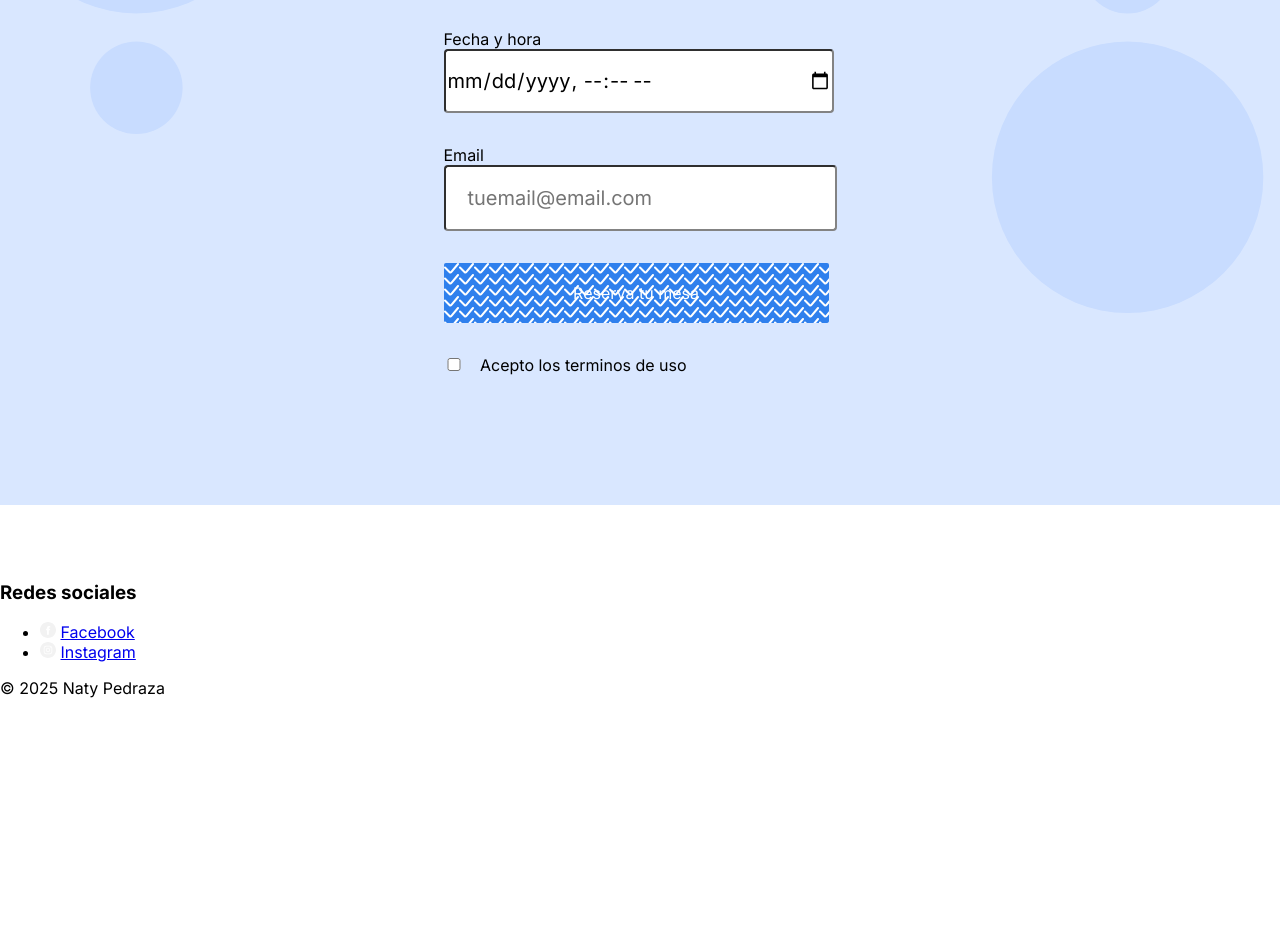
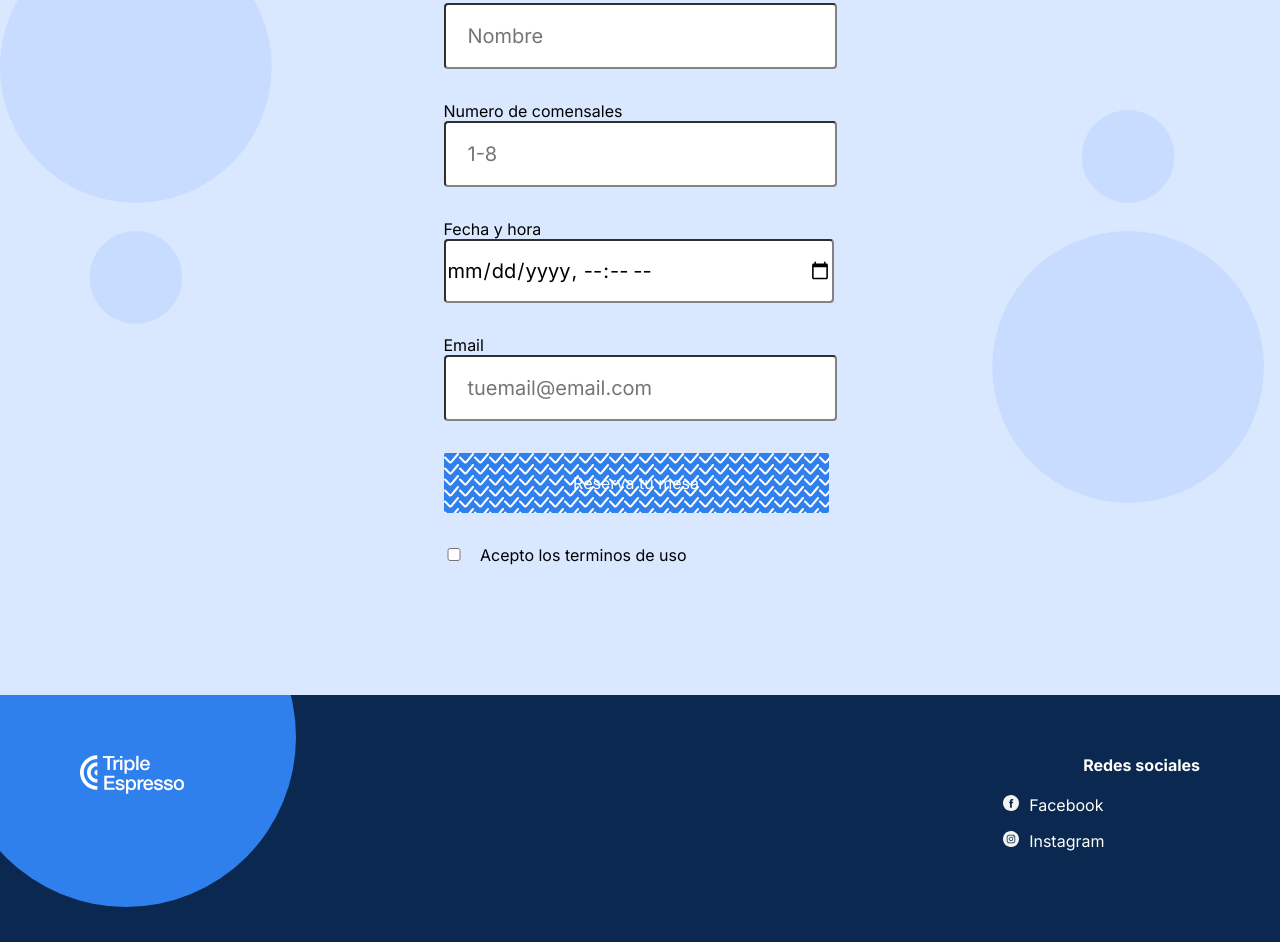
Before and after one commit to NatalyPedraza/web_project_coffeeshop, a plain HTML site: page index.html in a window 1280 px wide. Shown: the part 1855-2797 px from the top of the page. Before the commit the page ends 2553 px from the top, so only its background shows below. Drawn offline with Linux system fonts and the light colour scheme.

Commit message:
correccion

```diff
--- a/blocks/footer.css
+++ b/blocks/footer.css
@@ -0,0 +1,85 @@
+.footer {
+  background-color: #0a2850;
+  height: 100%;
+  position: relative;
+  display: flex;
+  flex-direction: column;
+  color: #fff;
+  overflow: hidden;
+}
+
+.footer__circle {
+  width: 340px;
+  height: 340px;
+  background-color: #2f80ed;
+  border-radius: 100%;
+  position: absolute;
+  top: -128px;
+  left: -44px;
+  z-index: 0;
+}
+.footer__content {
+  display: flex;
+  justify-content: space-between;
+  margin: 60px 80px 0;
+  z-index: 1;
+}
+.footer__logo {
+  width: 105px;
+  height: 39px;
+  position: relative;
+  z-index: 1;
+}
+.footer__social {
+  font-size: small;
+  margin-left: 80px;
+}
+.footer__social-heading {
+  margin-top: 0;
+  margin-bottom: 20px;
+  color: #ffffff;
+  font-family: "Inter" Arial, Helvetica, sans-serif;
+  font-style: normal;
+  font-weight: bold;
+  font-size: 16px;
+  line-height: 20px;
+}
+
+.footer__list {
+  list-style-type: none;
+  padding: 0;
+  margin: 0;
+}
+.footer__list-item {
+  display: flex;
+  flex-wrap: wrap;
+  margin-bottom: 16px;
+}
+
+.footer__social-icon {
+  width: 16px;
+  height: 16px;
+  padding-right: 10px;
+  padding-bottom: 0;
+}
+
+.footer__social-link {
+  display: flex;
+  color: white;
+  text-decoration: none;
+  align-items: center;
+  font-family: "Inter" Arial, Helvetica, sans-serif;
+  font-weight: normal;
+  font-size: 16px;
+  line-height: 20px;
+}
+.footer__social-link:hover {
+  color: #c1c1c1;
+}
+
+.footer__copyright {
+  margin-top: 108px;
+  padding-bottom: 60px;
+  font-size: small;
+  color: #ffffff;
+}
--- a/blocks/recipies.css
+++ b/blocks/recipies.css
@@ -53,6 +53,12 @@
 .recipes__video-caption {
   color: #fff;
   font-family: "Inter", Arial, sans-serif;
+  font-style: normal;
+  font-weight: 500;
+  font-size: 20px;
   display: flex;
   justify-content: space-between;
+  align-items: flex-start;
+  line-height: 30px;
+  margin-top: 24px;
 }
--- a/pages/index.css
+++ b/pages/index.css
@@ -2,7 +2,7 @@
 @import url(../blocks/page.css);
 @import url(../blocks/header.css);
 @import url(../blocks/nav.css);
-@import url(../blocks/recipes.css);
+@import url(../blocks/recipies.css);
 @import url(../blocks/reservation.css);
 @import url(../blocks/form.css);
 @import url(../blocks/footer.css);
```
Also changed, not shown: 1 other file.
